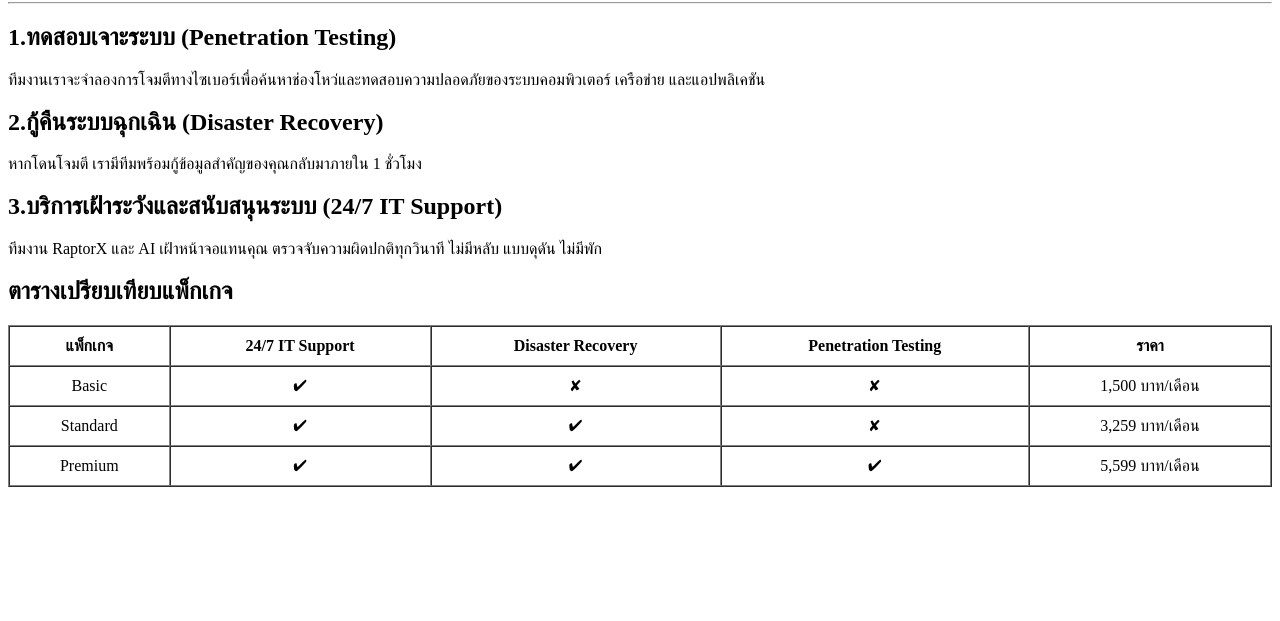
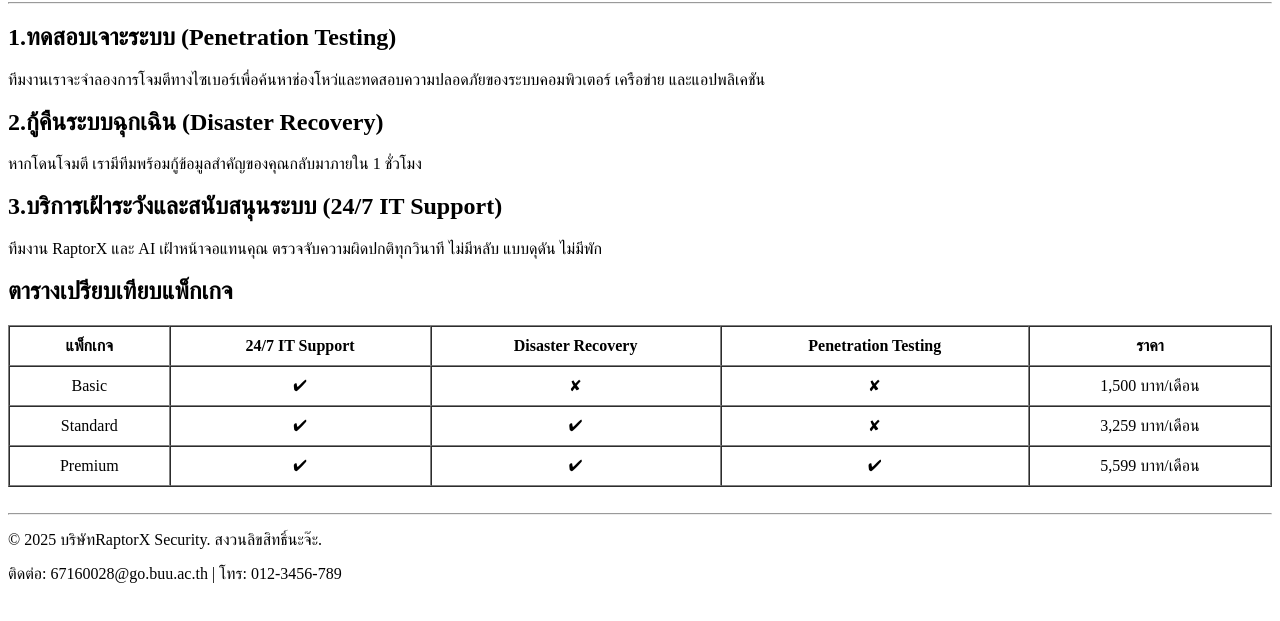
Before and after one commit to nTW31/my-business-web, a plain HTML site: page my-business-web/services.html in a window 1280 px wide. Shown: the part 91-712 px from the top of the page. Drawn offline with Linux system fonts and the light colour scheme.

Commit message:
add footer

```diff
--- a/my-business-web/services.html
+++ b/my-business-web/services.html
@@ -75,5 +75,10 @@
         </section>
     </main>
 </body>
+<footer>
+    <hr />
+    <p>&copy; 2025 บริษัทRaptorX Security. สงวนลิขสิทธิ์นะจ๊ะ.</p>
+    <p>ติดต่อ: 67160028@go.buu.ac.th | โทร: 012-3456-789</p>
+</footer>
 
 </html>
```
